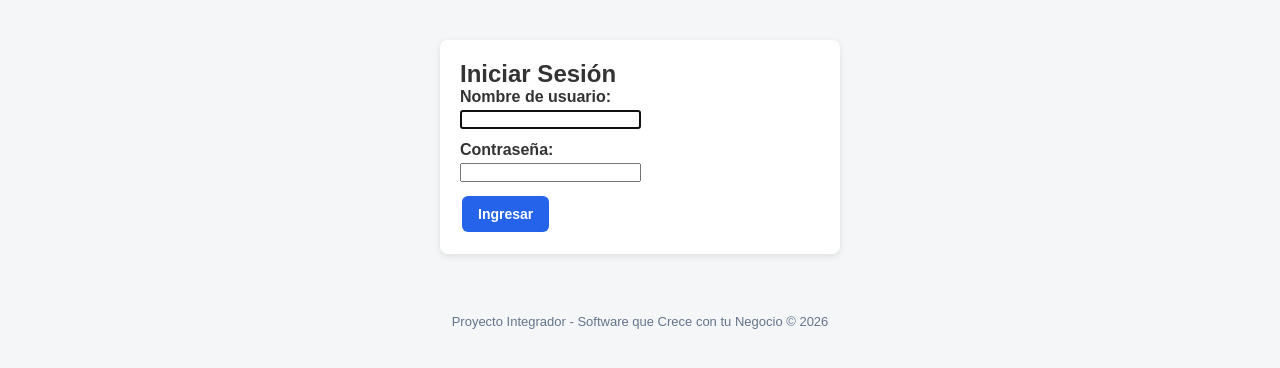
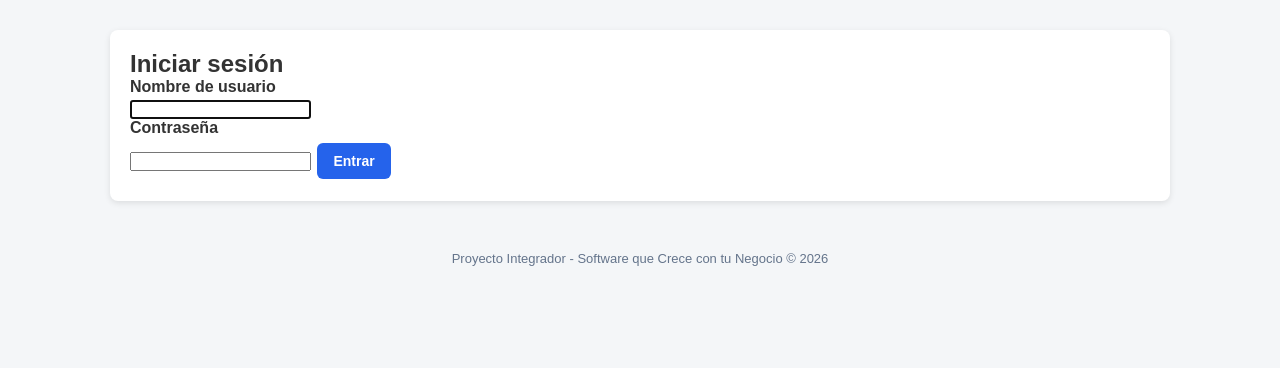
Before and after one commit to losx100415hmcznva0-cmd/MARK_PROYECTO_NEGOCIO, a Django app: page /accounts/login/ in a window 1280 px wide. Shown: the part 56-424 px from the top of the page. Run offline with Django 5.2, Linux system fonts and the light colour scheme.

Commit message:
Editar Login

```diff
--- a/tienda/templates/registration/login.html
+++ b/tienda/templates/registration/login.html
@@ -1,14 +1,30 @@
 {% extends 'base.html' %}
 
-{% block title %}Iniciar Sesión{% endblock %}
+{% block title %}Iniciar sesión - Arte y Papel{% endblock %}
 
 {% block content %}
-<div class="card" style="max-width: 400px; margin: 40px auto;">
-    <h2>Iniciar Sesión</h2>
-    <form method="post">
-        {% csrf_token %}
-        {{ form.as_p }}
-        <button type="submit" class="btn btn-primary">Ingresar</button>
-    </form>
+<div class="login-wrapper">
+    <div class="card login-card">
+        <h2>Iniciar sesión</h2>
+
+        {% if form.errors %}
+            <div class="message error" role="alert">
+                Usuario o contraseña incorrectos. Revisa tus datos e inténtalo de nuevo.
+            </div>
+        {% endif %}
+
+        <form method="post">
+            {% csrf_token %}
+            <label for="{{ form.username.id_for_label }}">Nombre de usuario</label>
+            {{ form.username }}
+
+            <label for="{{ form.password.id_for_label }}">Contraseña</label>
+            {{ form.password }}
+
+            {% if next %}<input type="hidden" name="next" value="{{ next }}">{% endif %}
+
+            <button type="submit" class="btn btn-primary btn-block">Entrar</button>
+        </form>
+    </div>
 </div>
 {% endblock %}
```
